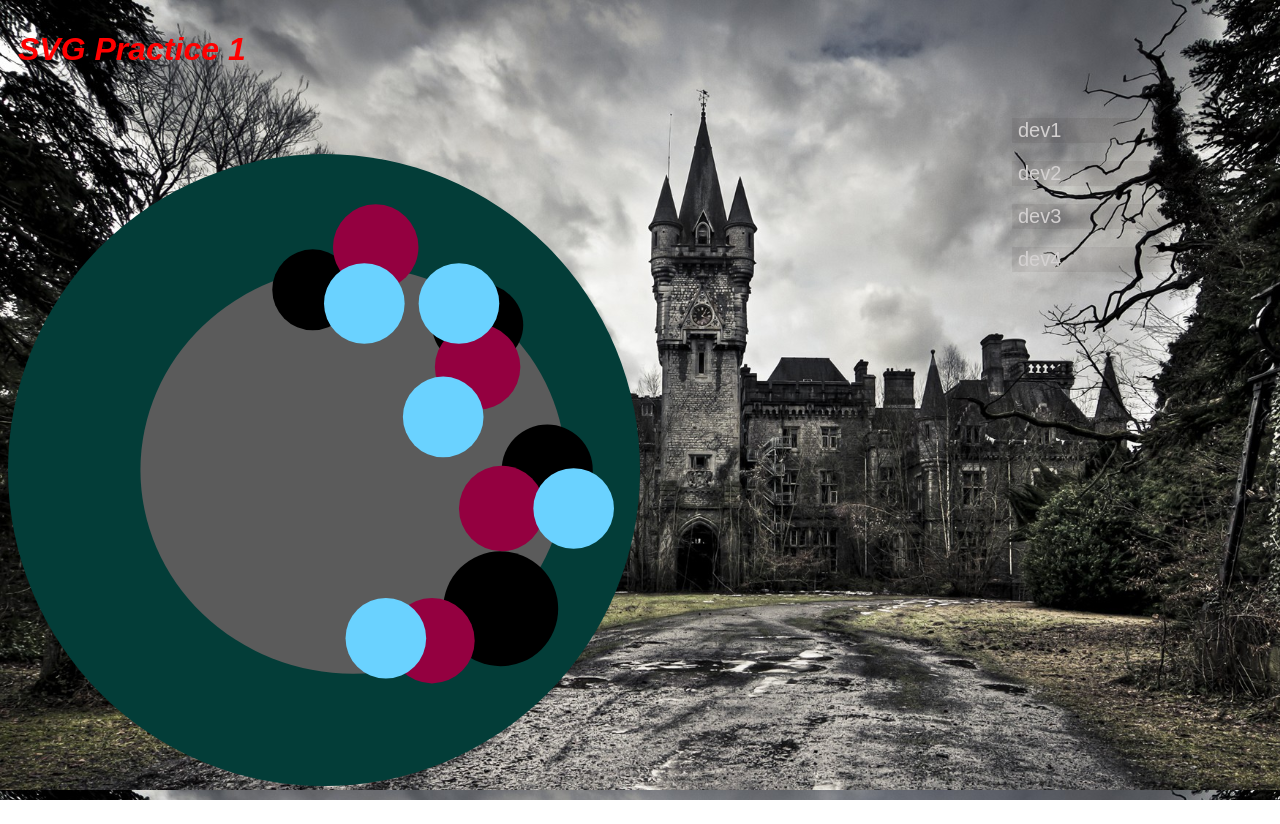
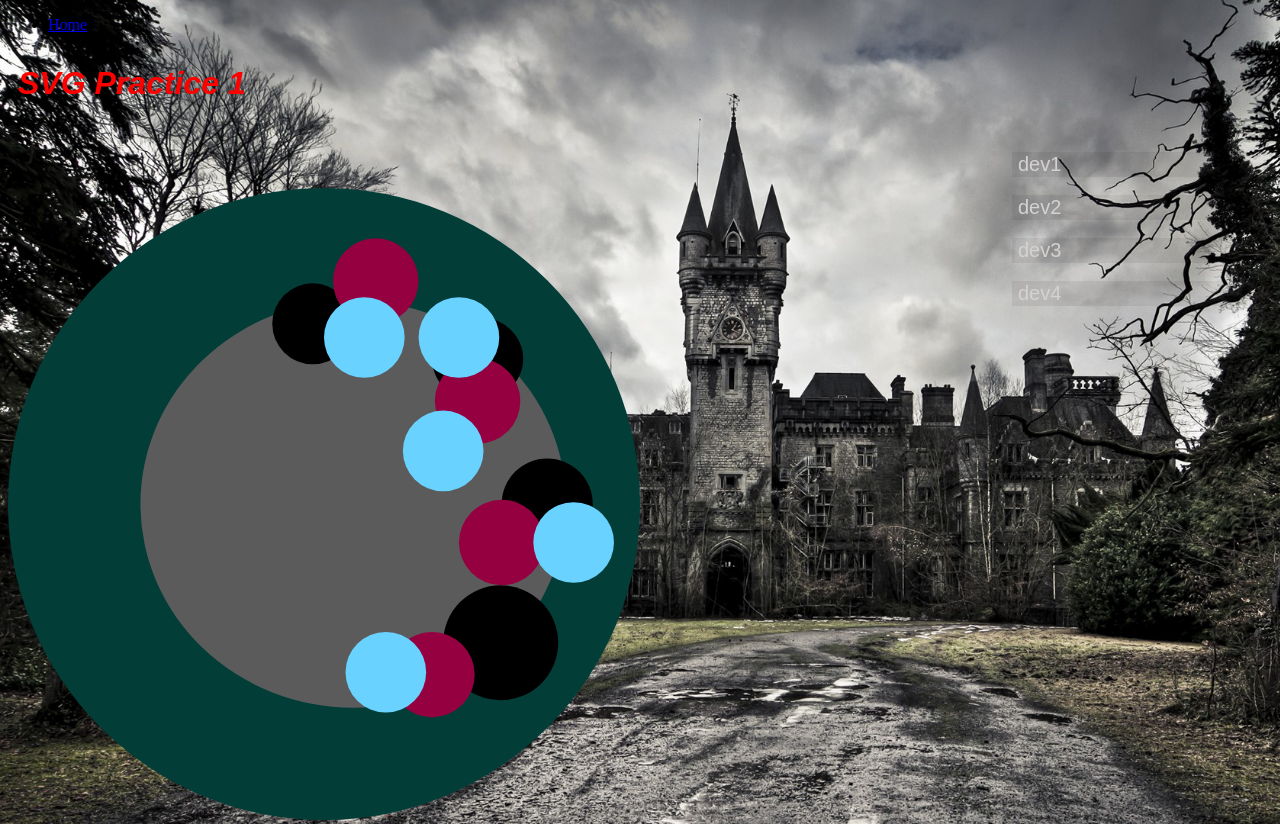
Before and after one commit to habtoma/habtom-architectural-works, a plain HTML site: page class exercise 1/fin.html in a window 1280 px wide. Before the commit the page ends 800 px from the top, so only its background shows below. Drawn offline with Linux system fonts and the light colour scheme.

Commit message:
Update fin.html

```diff
--- a/class exercise 1/fin.html
+++ b/class exercise 1/fin.html
@@ -1,6 +1,12 @@
 <!DOCTYPE html> <html lang="en"> <head>     <meta charset="UTF-8">     <meta name="viewport" content="width=device-width, initial-scale=1.0">     <meta http-equiv="X-UA-Compatible" content="ie=edge">
      <title>habtom g/wold</title>
       <link rel="stylesheet"  type="text/css"  href="d.css"> </head>
+     <div class = "main">
+
+    <ul>
+       <li><a href="index.html">Home</a></li>
+    </ul>
+           </div>
        <body>
           <h1>SVG Practice 1</h1>     <br> <div class="projects">    SVG (Scalable Vector Graphics): Example 2              <br><br>
 
```
